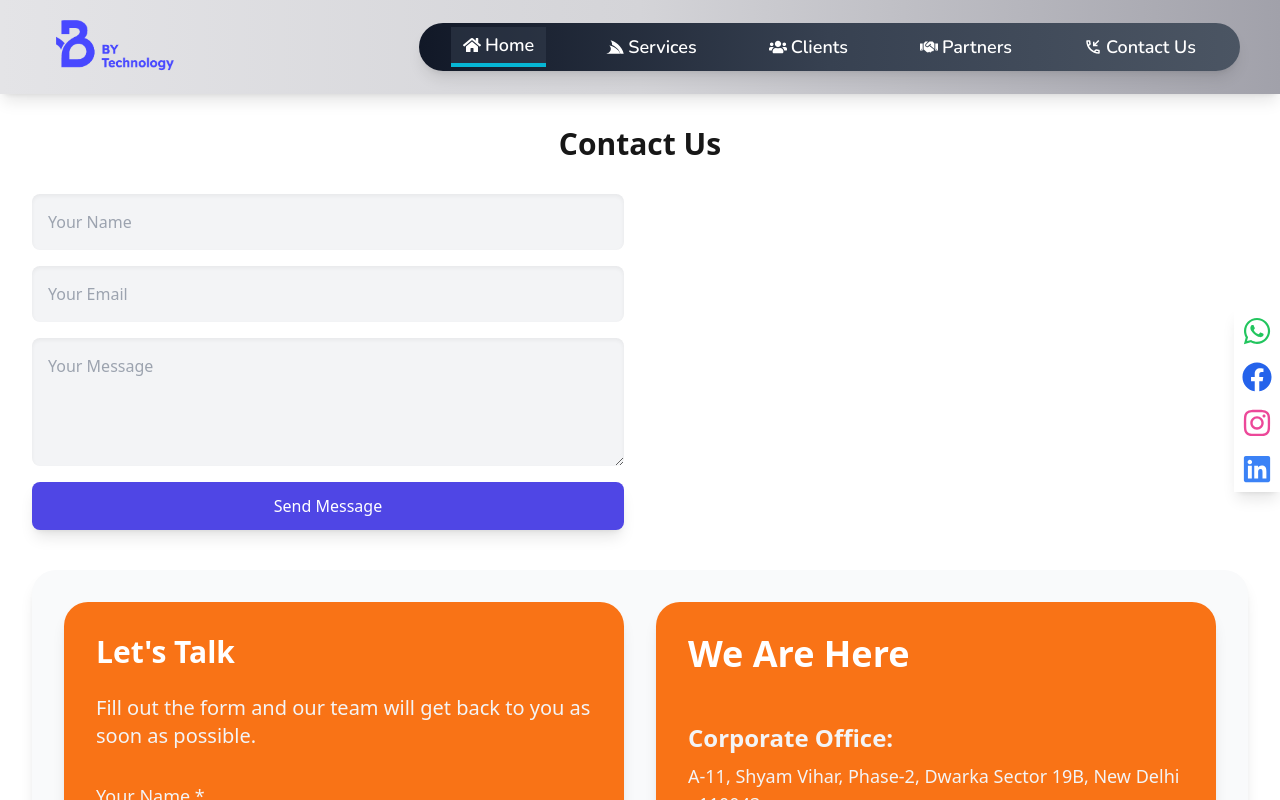
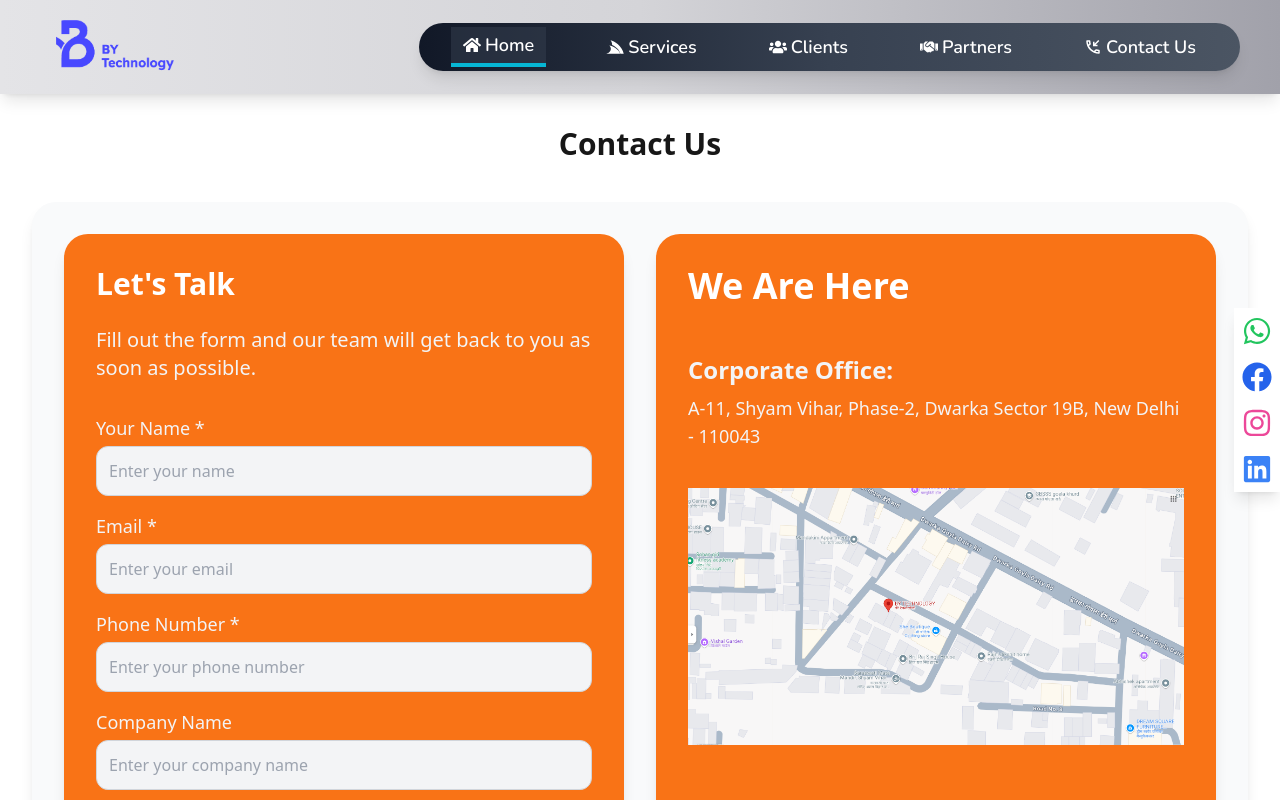
Before and after one commit to ayushhunt/byteTechnologyPortfolio, a Next.js app: page /contactus in a window 1280 px wide. Shown: the top 800 px of the page. Built offline with nearby package versions, Linux system fonts and the light colour scheme.

Commit message:
commiting againg after reloving changes in contact page

```diff
--- a/src/app/contactus/page.tsx
+++ b/src/app/contactus/page.tsx
@@ -7,29 +7,7 @@ export default function ContactUs() {
 
       <h2 className="text-3xl font-bold text-center mb-8">Contact Us</h2>
 
-      <div className="grid grid-cols-1 lg:grid-cols-2 gap-8">
-        {/* Contact Form */}
-        <div className="flex flex-col space-y-4">
-          <input
-            type="text"
-            placeholder="Your Name"
-            className="w-full p-4 bg-gray-100 rounded-lg shadow-inner focus:outline-none focus:ring-2 focus:ring-indigo-500"
-          />
-          <input
-            type="email"
-            placeholder="Your Email"
-            className="w-full p-4 bg-gray-100 rounded-lg shadow-inner focus:outline-none focus:ring-2 focus:ring-indigo-500"
-          />
-          <textarea
-            placeholder="Your Message"
-            className="w-full p-4 h-32 bg-gray-100 rounded-lg shadow-inner focus:outline-none focus:ring-2 focus:ring-indigo-500"
-          ></textarea>
-          <button className="px-6 py-3 bg-indigo-600 text-white rounded-lg shadow-lg hover:bg-indigo-700 transition-all duration-300">
-            Send Message
-          </button>
 
-        </div>
-      </div>
 
       {/* Main Content Section */}
       <div className="bg-gray-50 grid grid-cols-1 md:grid-cols-2 gap-8 mt-10 rounded-3xl shadow-lg p-8">
```
